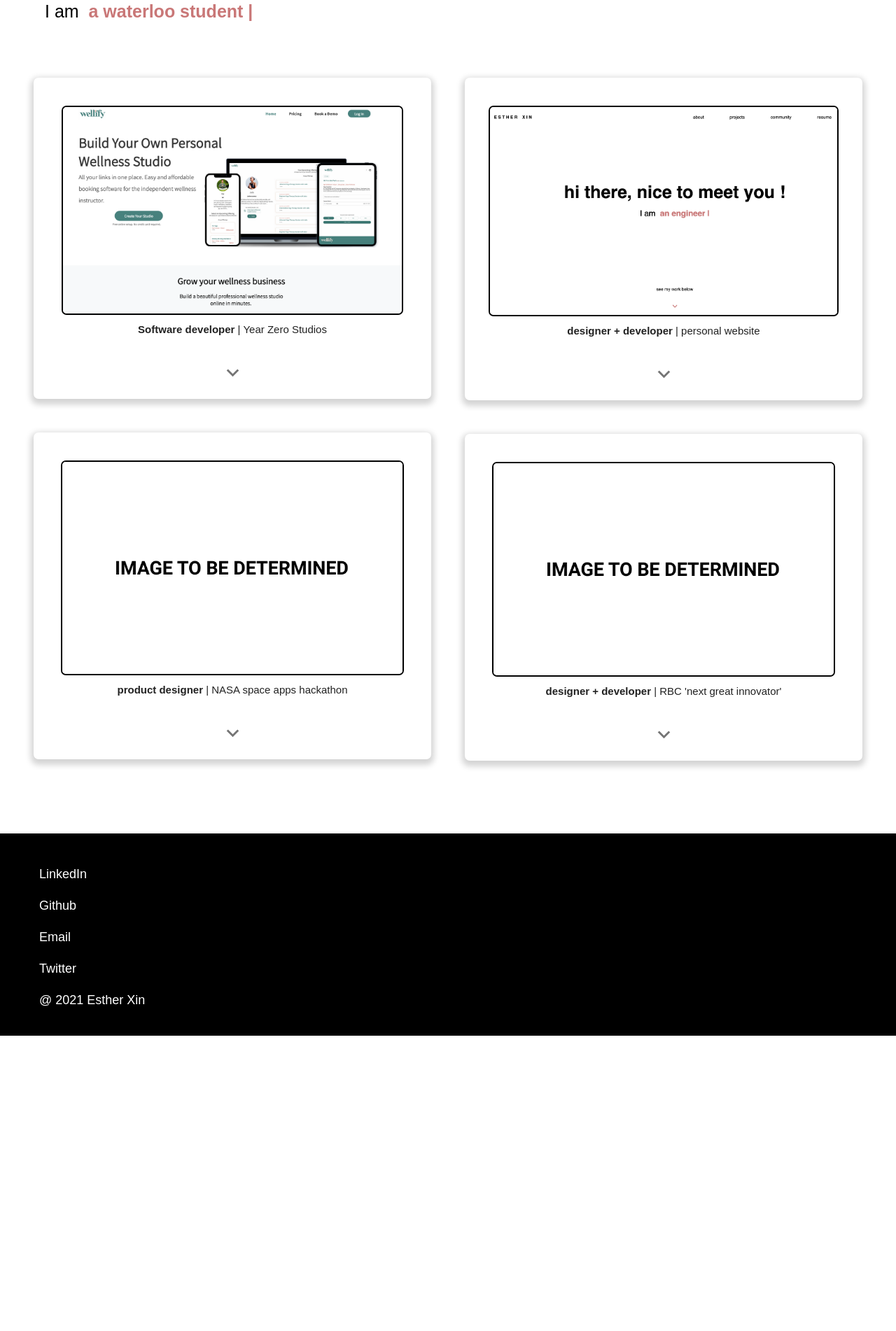
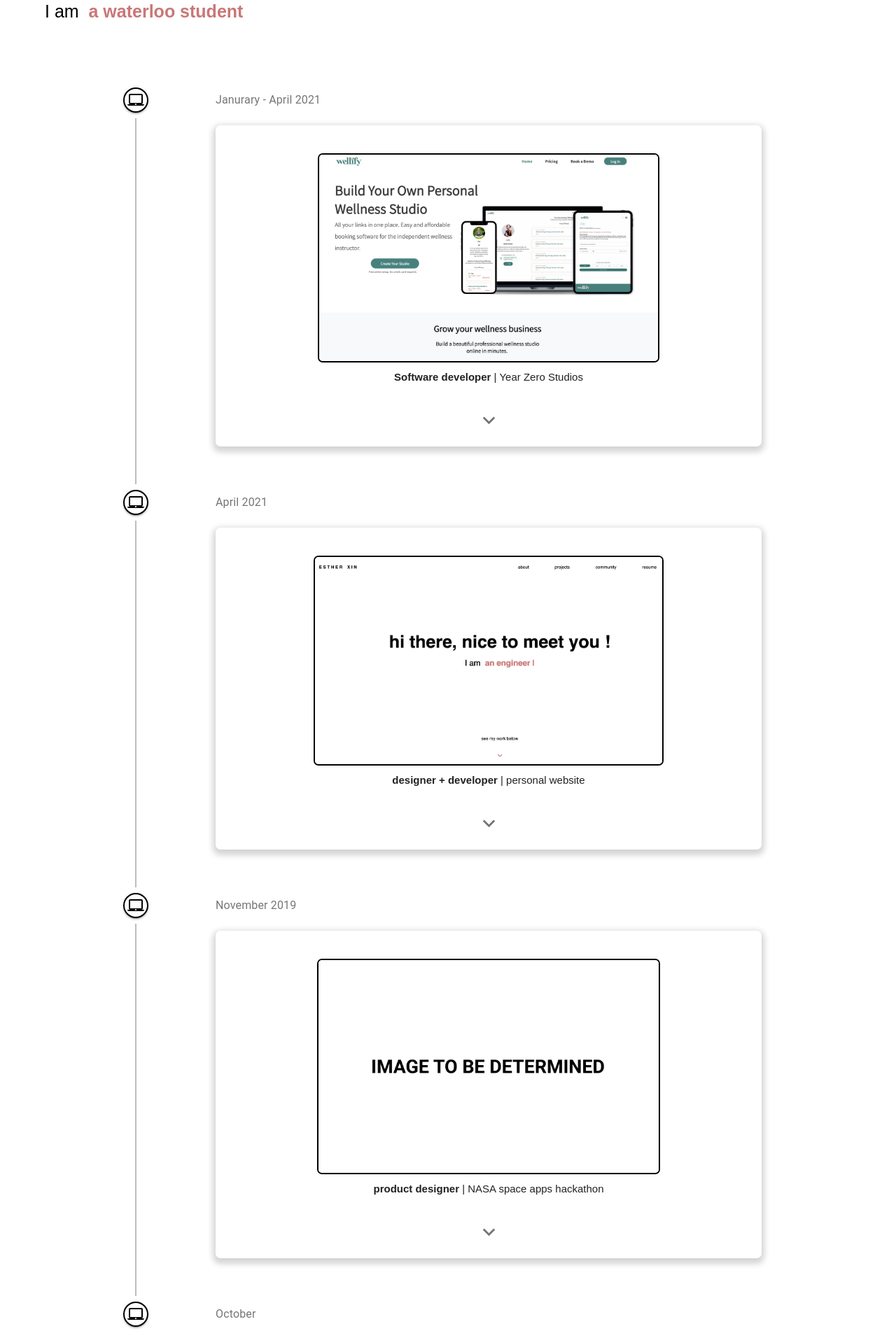
Before and after one commit to estherxin13/personal-website, a React (Create React App) app: page / in a window 1280 px wide. Shown: the part 280-2182 px from the top of the page at 70% size. Before the commit the page ends 1760 px from the top, so only its background shows below. Built offline with nearby package versions, Linux system fonts and the light colour scheme.

Commit message:
reorganzing projects

```diff
--- a/src/Components/projects.jsx
+++ b/src/Components/projects.jsx
@@ -1,58 +1,105 @@
 import React from 'react';
-import { Grid, makeStyles } from '@material-ui/core';
-import Wellify from '../Components/wellify';
+import { makeStyles } from '@material-ui/core/styles';
+import Timeline from '@material-ui/lab/Timeline';
+import TimelineItem from '@material-ui/lab/TimelineItem';
+import TimelineSeparator from '@material-ui/lab/TimelineSeparator';
+import TimelineConnector from '@material-ui/lab/TimelineConnector';
+import TimelineContent from '@material-ui/lab/TimelineContent';
+import TimelineOppositeContent from '@material-ui/lab/TimelineOppositeContent';
+import TimelineDot from '@material-ui/lab/TimelineDot';
+import LaptopMacIcon from '@material-ui/icons/LaptopMac';
+import HotelIcon from '@material-ui/icons/Hotel';
+import RepeatIcon from '@material-ui/icons/Repeat';
+import Paper from '@material-ui/core/Paper';
+import Typography from '@material-ui/core/Typography';
+import Wellify from './wellify';
+import PersonalSite from './personalWebsite';
 import Nasa from '../Components/nasa';
 import RBC from './rbc';
-import PersonalSite from './personalWebsite';
 
 
-
-const useStyles = makeStyles(theme => ({
-
-    cardLeft: {
-        marginRight: theme.spacing(3),
-        marginLeft: theme.spacing(3),
-        [theme.breakpoints.up('md')]: {
-            marginRight: theme.spacing(3),
-            marginLeft: theme.spacing(6),
+const useStyles = makeStyles((theme) => ({
+  paper: {
+    padding: '6px 16px',
+  },
+  secondaryTail: {
+    backgroundColor: theme.palette.secondary.main,
+  },
+item:{
+    textAlign: 'left',
+    paddingTop: theme.spacing(1),
+    paddingBottom: theme.spacing(3),
+},
+timeline:{
+    marginLeft: theme.spacing(20),
+    marginRight: theme.spacing(20),
+},
+padding:{
+    marginRight: theme.spacing(10),
 }
-    },
-    cardRight: {
-        marginRight: theme.spacing(3),
-        marginLeft: theme.spacing(3),
-        [theme.breakpoints.up('md')]: {
-            marginRight: theme.spacing(6),
-            marginLeft: theme.spacing(3),
-        }
-    },
 }));
 
-export default function Project() {
-    const styles = useStyles();
+export default function Project2() {
+  const classes = useStyles();
 
   return (
-        <main>
-            <Grid container>
-                <Grid xs container>
-                    <Grid item xs={12} md={6}>
-                        <div>
-
-                            <div className={styles.cardLeft}>
+    <Timeline className ={classes.timeline} >
+      <TimelineItem>
+        <TimelineSeparator className ={classes.padding}>
+          <TimelineDot color="black">
+          <LaptopMacIcon />
+          </TimelineDot>
+          <TimelineConnector />
+        </TimelineSeparator>
+        <TimelineOppositeContent>
+        <Typography className ={classes.item} variant="body1" color="textSecondary">
+            Janurary - April 2021
+          </Typography>
           <Wellify />
+        </TimelineOppositeContent>
+      </TimelineItem>
+      <TimelineItem>
+        <TimelineSeparator className ={classes.padding}>
+          <TimelineDot color="black">
+            <LaptopMacIcon />
+          </TimelineDot>
+          <TimelineConnector />
+        </TimelineSeparator>
+        <TimelineOppositeContent>
+        <Typography className ={classes.item} variant="body1" color="textSecondary">
+            April 2021
+          </Typography>
+          <PersonalSite />
+        </TimelineOppositeContent>
+      </TimelineItem>
+      <TimelineItem>
+        <TimelineSeparator className ={classes.padding}>
+          <TimelineDot color="black">
+            <LaptopMacIcon />
+          </TimelineDot>
+          <TimelineConnector />
+        </TimelineSeparator>
+        <TimelineOppositeContent>
+        <Typography className ={classes.item} variant="body1" color="textSecondary">
+            November 2019
+          </Typography>
           <Nasa />
-                            </div>
-
-                        </div>
-                    </Grid>
-                    <Grid item xs={12} md={6}>
-                        <div className={styles.cardRight}>
-                            <PersonalSite />
+        </TimelineOppositeContent>
+      </TimelineItem>
+      <TimelineItem>
+        <TimelineSeparator className ={classes.padding}>
+          <TimelineDot color="black">
+            <LaptopMacIcon />
+          </TimelineDot>
+          <TimelineConnector />
+        </TimelineSeparator>
+        <TimelineOppositeContent>
+        <Typography className ={classes.item} variant="body1" color="textSecondary">
+            October
+          </Typography>
           <RBC />
-                        </div>
-                    </Grid>
-                </Grid>
-            </Grid>
-            <div />
-        </main>
+        </TimelineOppositeContent>
+      </TimelineItem>
+    </Timeline>
   );
 }
```
Lines whose indentation alone changed are shown as unchanged.
